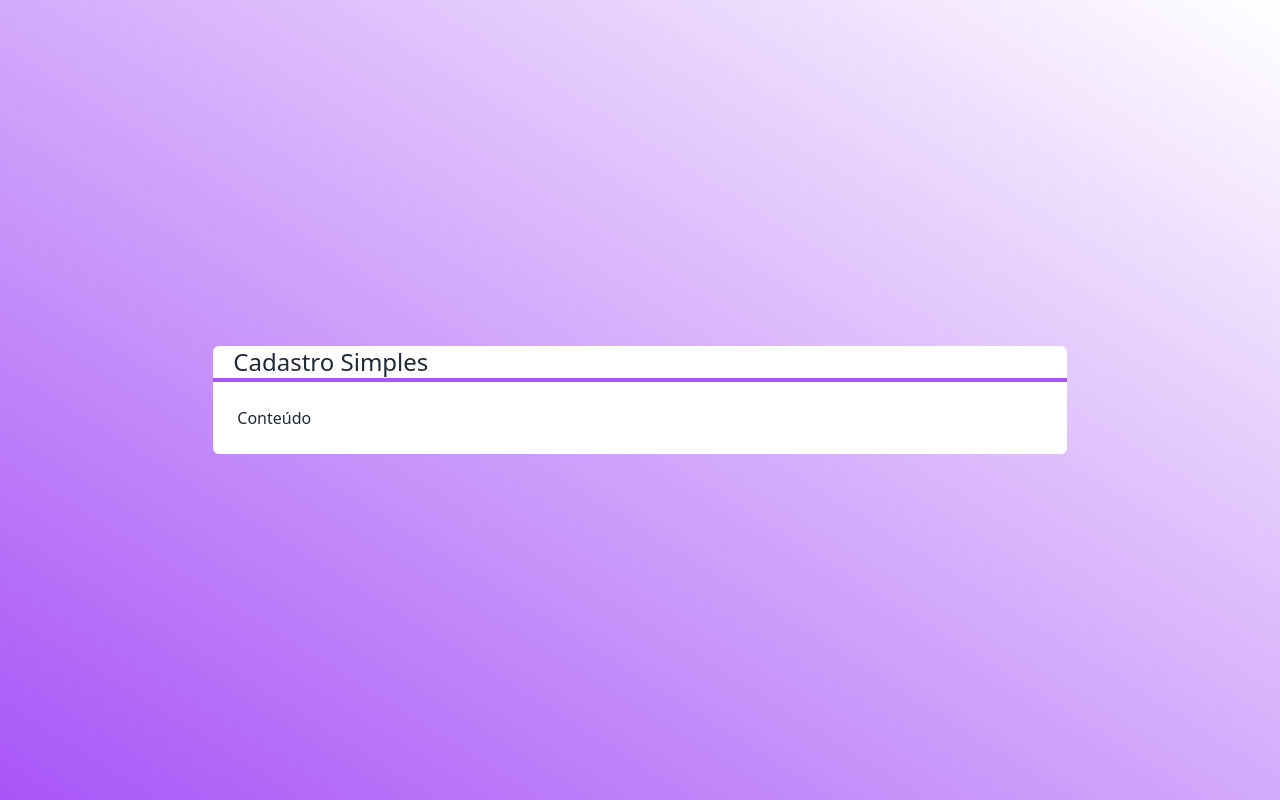
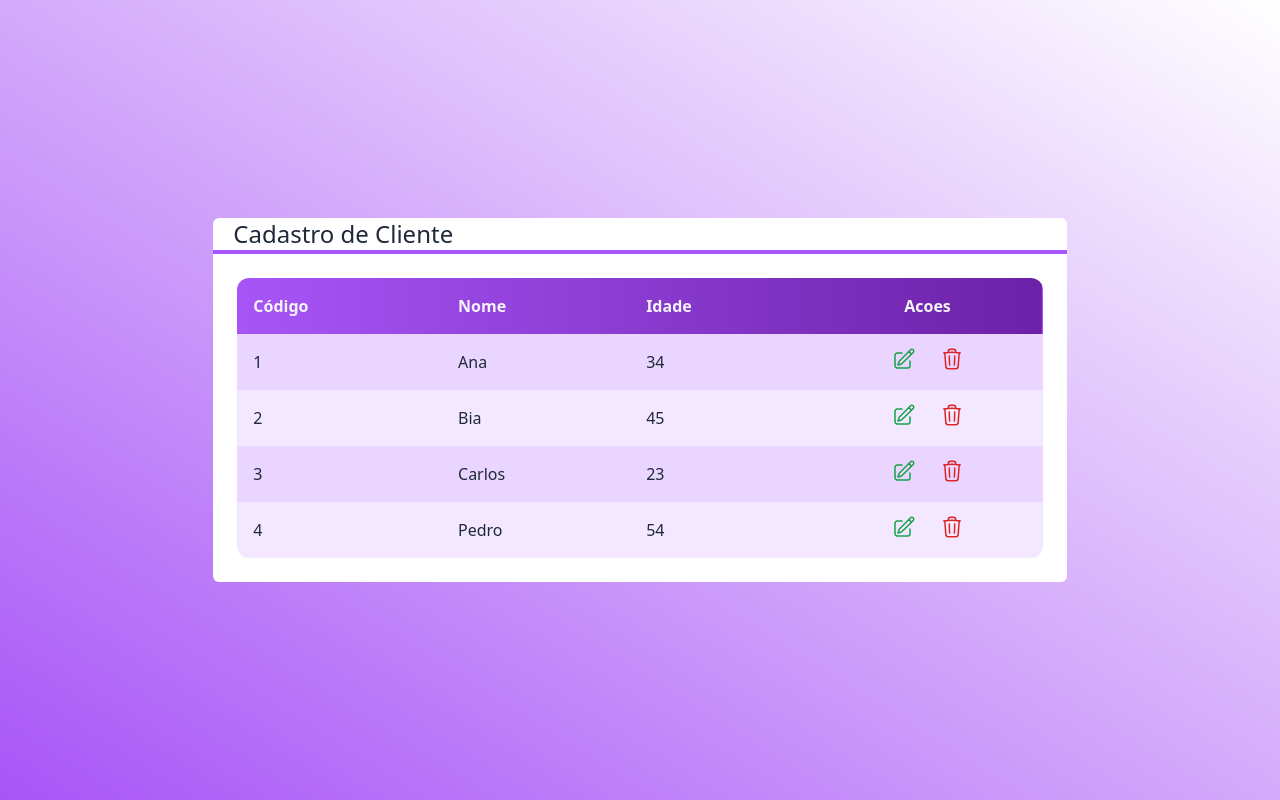
Before and after one commit to m0ntelo/crud.nextjs, a Next.js app: page / in a window 1280 px wide. Built offline with nearby package versions, Linux system fonts and the light colour scheme.

Commit message:
feat: create button removed and edit

```diff
--- a/src/app/page.jsx
+++ b/src/app/page.jsx
@@ -1,13 +1,35 @@
 import Layout from "@/components/layout";
+import Table from "@/components/table";
+import Customer from "@/core/Client";
 
 export default function HomePage() {
+
+  const customers = [
+    new Customer('Ana', '34', '1'),
+    new Customer('Bia', '45', '2'),
+    new Customer('Carlos', '23', '3'),
+    new Customer('Pedro', '54', '4')
+  ]
+
+  function customerSelected(customer) {
+    console.log(customer, 'aqui 1')
+  }
+
+  function customerRemoved(customer) {
+    console.log(customer, 'aqui 2')
+  }
+
   return (
     <div className={`
-      flex h-screen justify-center items-center
-      bg-gradient-to-tr from-purple-500
+      flex justify-center items-center h-screen
+      bg-gradient-to-tr from-purple-500 text-white
     `}>
-      <Layout title="Cadastro Simples">
-        <span>Conteúdo</span>
+      <Layout title="Cadastro de Cliente">
+        <Table
+          customers={customers}
+          customerSelected={customerSelected}
+          customerRemoved={customerRemoved}>
+        </Table>
       </Layout>
     </div>
   )
--- /dev/null
+++ b/src/components/icons.tsx
@@ -0,0 +1,29 @@
+export const IconEdit = (
+  <svg
+    xmlns="http://www.w3.org/2000/svg"
+    fill="none"
+    viewBox="0 0 24 24"
+    strokeWidth={1.5}
+    stroke="currentColor"
+    className="w-6 h-6">
+    <path
+      strokeLinecap="round"
+      strokeLinejoin="round"
+      d="m16.862 4.487 1.687-1.688a1.875 1.875 0 1 1 2.652 2.652L10.582 16.07a4.5 4.5 0 0 1-1.897 1.13L6 18l.8-2.685a4.5 4.5 0 0 1 1.13-1.897l8.932-8.931Zm0 0L19.5 7.125M18 14v4.75A2.25 2.25 0 0 1 15.75 21H5.25A2.25 2.25 0 0 1 3 18.75V8.25A2.25 2.25 0 0 1 5.25 6H10" />
+  </svg>
+)
+
+export const IconRemove = (
+  <svg
+    xmlns="http://www.w3.org/2000/svg"
+    fill="none"
+    viewBox="0 0 24 24"
+    strokeWidth={1.5}
+    stroke="currentColor"
+    className="w-6 h-6">
+    <path
+      strokeLinecap="round"
+      strokeLinejoin="round"
+      d="m14.74 9-.346 9m-4.788 0L9.26 9m9.968-3.21c.342.052.682.107 1.022.166m-1.022-.165L18.16 19.673a2.25 2.25 0 0 1-2.244 2.077H8.084a2.25 2.25 0 0 1-2.244-2.077L4.772 5.79m14.456 0a48.108 48.108 0 0 0-3.478-.397m-12 .562c.34-.059.68-.114 1.022-.165m0 0a48.11 48.11 0 0 1 3.478-.397m7.5 0v-.916c0-1.18-.91-2.164-2.09-2.201a51.964 51.964 0 0 0-3.32 0c-1.18.037-2.09 1.022-2.09 2.201v.916m7.5 0a48.667 48.667 0 0 0-7.5 0" />
+  </svg>
+)
--- a/src/components/layout.tsx
+++ b/src/components/layout.tsx
@@ -6,7 +6,6 @@
 }
 
 export default function Layout(props: LayoutProps) {
-  console.log(props)
   return (
     <div className={`
       flex flex-col w-2/3
--- a/src/components/table.tsx
+++ b/src/components/table.tsx
@@ -1,13 +1,83 @@
 import Customer from "@/core/Client";
+import { IconEdit, IconRemove } from "./icons";
 
 interface TableProps {
-  clients: Customer[]
+  customers: Customer[]
+  customerSelected?: (customer: Customer) => void
+  customerRemoved?: (customer: Customer) => void
 }
 
 export default function Table(props: TableProps) {
+
+  const show = props.customerRemoved || props.customerSelected;
+
+  function header() {
+    return (
+      <tr>
+        <th className="text-left p-4">Código</th>
+        <th className="text-left p-4">Nome</th>
+        <th className="text-left p-4">Idade</th>
+        { show ? <th className="p-4">Acoes</th> : false }
+      </tr>
+    )
+  }
+
+  function body() {
+    return (
+      props.customers?.map((customer, i) => {
+        return (
+          <tr key={customer.id}
+              className={`${i % 2 === 0 ? 'bg-purple-200' : 'bg-purple-100'}`}>
+            <td className="text-left p-4">{customer.id}</td>
+            <td className="text-left p-4">{customer.name}</td>
+            <td className="text-left p-4">{customer.idade}</td>
+            { show ? actions(customer) : false }
+          </tr>
+        )
+      })
+    )
+  }
+
+  function actions(customer: Customer) {
+    return (
+      <td className="flex justify-center">
+        {props.customerSelected ? (
+          <button
+            onClick={() => props.customerSelected?.(customer)}
+            className={`
+              flex justify-center items-center
+              text-green-600 rounded-full p-2 m-1
+              hover:bg-purple-50
+            `}>
+              {IconEdit}
+          </button>
+        ) : false }
+        {props.customerRemoved ? (
+          <button
+            onClick={() => props.customerRemoved?.(customer)}
+            className={`
+              flex justify-center items-center
+            text-red-600 rounded-full p-2 m-1
+            hover:bg-purple-50
+            `}>
+              {IconRemove}
+          </button>
+        ) : false }
+      </td>
+    )
+  }
+
   return (
-    <table>
-
+    <table className="w-full rounded-xl overflow-hidden">
+      <thead className={`
+        text-gray-100
+        bg-gradient-to-r from-purple-500 to-purple-800
+      `}>
+        {header()}
+      </thead>
+      <tbody>
+        {body()}
+      </tbody>
     </table>
   )
 }
```
